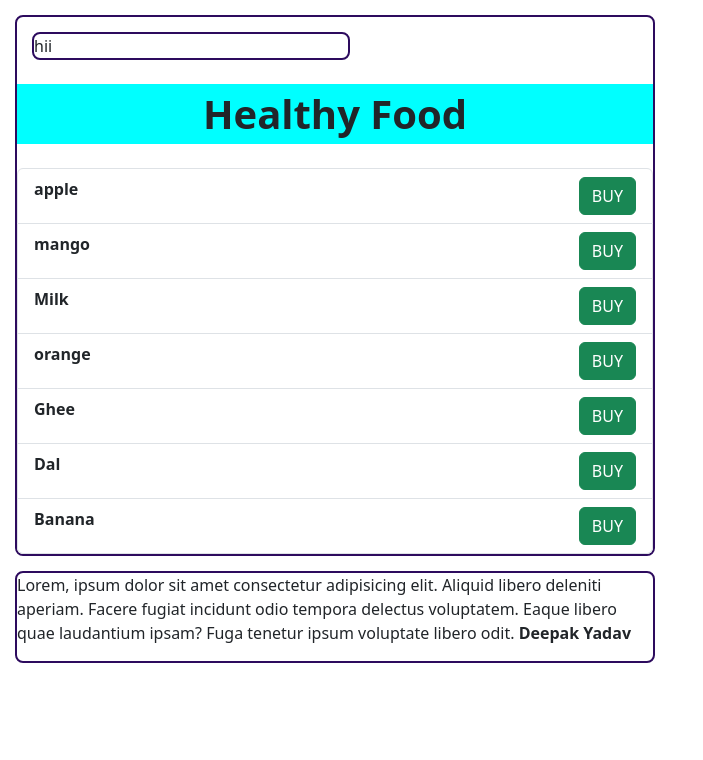
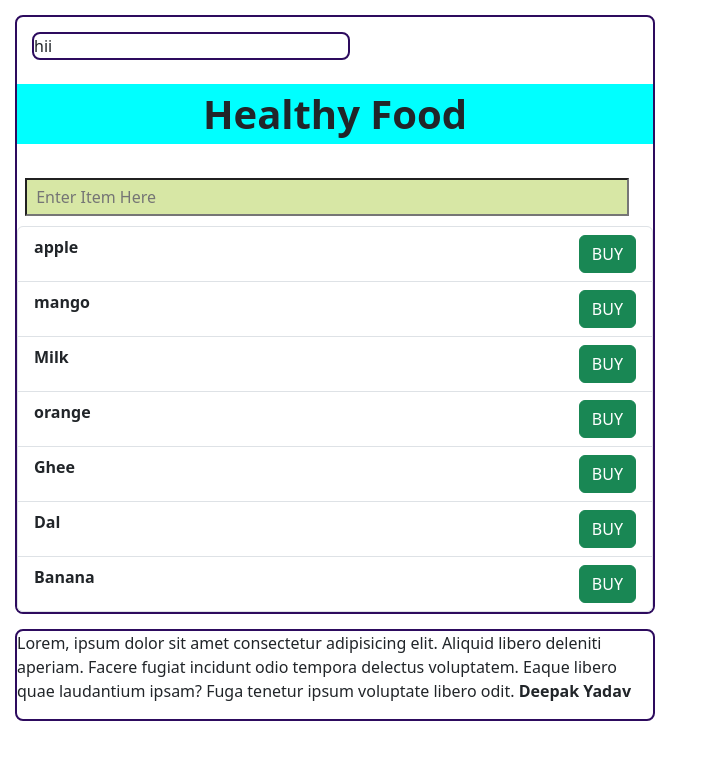
Before and after one commit to Deepak-Yadav01/React-and-Redux, a React (Vite) app in the folder 05_Props-in-react/05_Props-in-react/: page / in a window 1280 px wide. Shown: the top 760 px of the page, without its empty margins (0-703 px from the left). Built offline with nearby package versions, Linux system fonts and the light colour scheme.

Commit message:
Handling Event (onChange)

```diff
--- a/05_Props-in-react/05_Props-in-react/src/App.jsx
+++ b/05_Props-in-react/05_Props-in-react/src/App.jsx
@@ -3,6 +3,7 @@ import ErrorMsg from "./Components/ErrorMsg";
 import "bootstrap/dist/css/bootstrap.min.css";
 import "./App.css";
 import Container from "./Components/Container";
+import FoodInput from "./Components/FoodInput";
 
 function App() {
   let foodItems = ["apple", "mango", "Milk", "orange", "Ghee", "Dal", "Banana"];
@@ -14,6 +15,7 @@ function App() {
     <Container>
       <Container>hii</Container>
       <h1 className="text-center fw-bold my-4 food-heading">Healthy Food</h1>
+       <FoodInput></FoodInput>
       <ErrorMsg items={foodItems}></ErrorMsg>
       <FoodItems items={foodItems}></FoodItems>
     </Container>
--- /dev/null
+++ b/05_Props-in-react/05_Props-in-react/src/Components/FoodInput.jsx
@@ -0,0 +1,19 @@
+import styles from "./FoodInput.module.css";
+
+const FoodInput = () => {
+
+    const handleOnChange = () => {
+        console.log(event.target.value)
+    }
+
+  return (
+    <div>
+      <input type="text" placeholder=' Enter Item Here'
+      className={styles.foodInput}
+      onChange={handleOnChange}
+      />
+    </div>
+  )
+}
+
+export default FoodInput;
--- /dev/null
+++ b/05_Props-in-react/05_Props-in-react/src/Components/FoodInput.module.css
@@ -0,0 +1,6 @@
+.foodInput {
+  width: 95%;
+  background-color: rgb(215, 231, 165);
+  padding: 5px;
+  margin: 10px 8px;
+}
```
